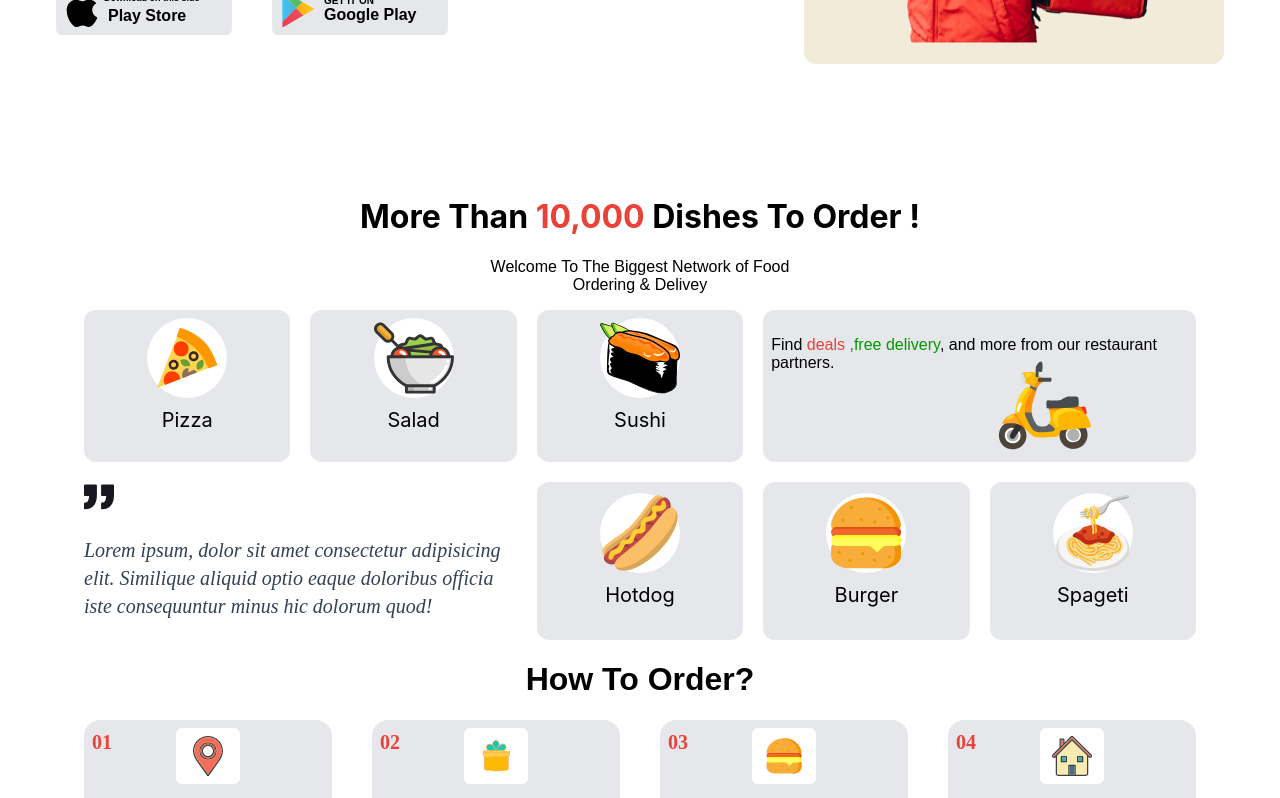
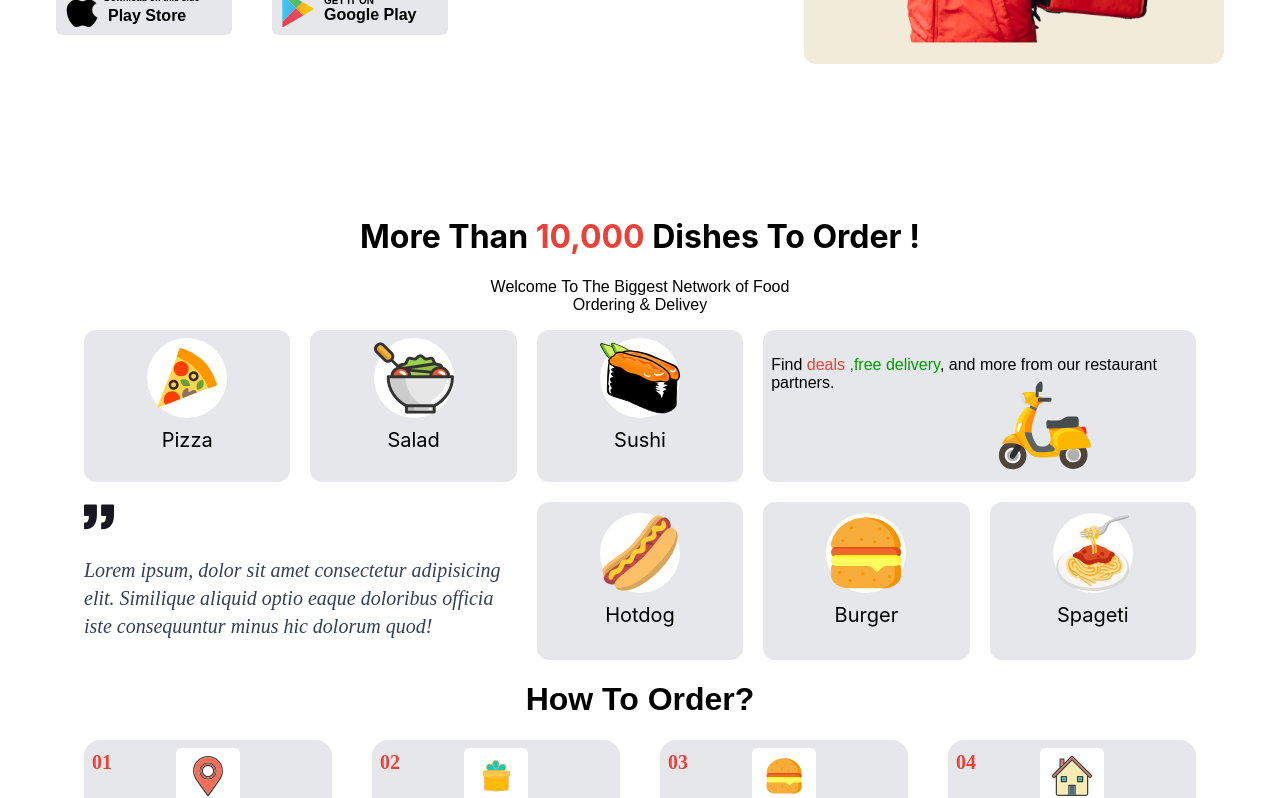
Before and after one commit to Manstzy/website-food, a React (Vite) app: page / in a window 1280 px wide. Shown: the part 420-1218 px from the top of the page. Built offline with nearby package versions, Linux system fonts and the light colour scheme.

Commit message:
fixed margin

```diff
--- a/src/components/Recipes.jsx
+++ b/src/components/Recipes.jsx
@@ -13,7 +13,10 @@ import { FaArrowAltCircleRight } from "react-icons/fa";
 
 const Recipes = () => {
   return (
-    <div id="recipes" className="py-12 desktop:px-14">
+    <div
+      id="recipes"
+      className="py-12 desktop:px-14 desktop:mt-5 laptop:mt-12 large:mt-20"
+    >
       <h1 className="font-inter text-center">
         More Than{" "}
         <a href="#" className="text-[#E94339] no-underline font-inter">
```
